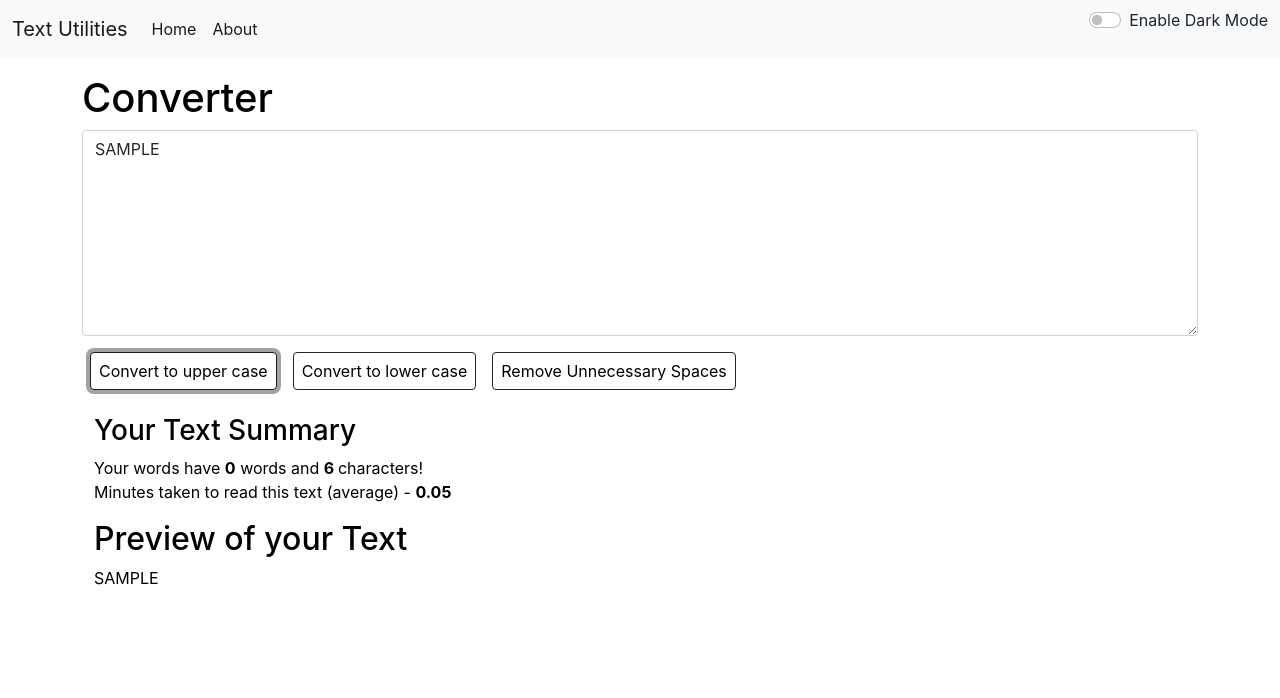
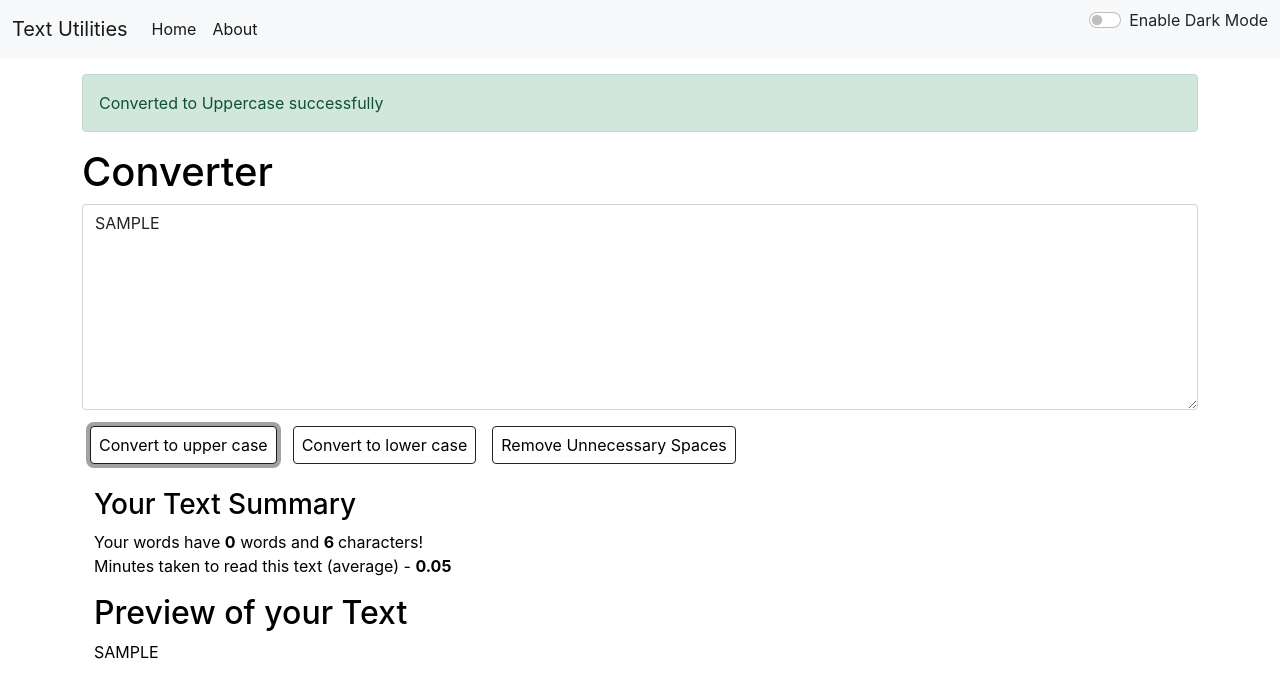
Before and after one commit to Suyash99/Text-Utils-React-, a React (Create React App) app: page / in a window 1280 px wide. Both pictures are taken after typing "Sample" into the empty fields and a click on the button "Convert to upper case". Shown: the top 698 px of the page. Built offline with nearby package versions, Linux system fonts and the light colour scheme.

Commit message:
Feat: Added Alert Msg on button click

```diff
--- /dev/null
+++ b/src/components/RenderAlert.js
@@ -0,0 +1,6 @@
+export default function RenderAlert(props) {
+    return (
+        <div className={`alert alert-` + props.type} role="alert">
+            {props.message}
+        </div>)
+}
--- a/src/components/TextForm.js
+++ b/src/components/TextForm.js
@@ -1,9 +1,13 @@
 import React, { useState } from "react";
 import PropTypes from "prop-types";
+import RenderAlert from "./RenderAlert";
 
 export default function TextForm(props) {
   //Defining States
   const [text, setText] = useState("");
+  const [msg, setMsg] = useState("")
+  const [type, setType] = useState("")
+
 
   //Functions invoked on "onClick" EVENT
   const wordCount = () => {
@@ -31,16 +35,43 @@ export default function TextForm(props) {
         string += `${elements} `;
       }
     });
+    var alertMsg = ""
+    var type = "success"
+    if (!text) {
+      alertMsg = "Please enter the text to be converted!"
+      type = "warning"
+    }
+    else alertMsg = "Cleared Unneccessary Blank Spaces"
+    setMsg(alertMsg)
+    setType(type)
     setText(string);
   };
 
   const toUpperCASE = () => {
     let upperCaseText = text.toUpperCase();
+    var alertMsg = ""
+    var type = "success"
+    if (!text) {
+      alertMsg = "Please enter the text to be converted!"
+      type = "warning"
+    }
+    else alertMsg = "Converted to Uppercase successfully"
+    setMsg(alertMsg)
+    setType(type)
     setText(upperCaseText);
   };
 
   const toLowerCASE = () => {
     let lowerCaseText = text.toLowerCase();
+    var alertMsg = ""
+    var type = "success"
+    if (!text) {
+      alertMsg = "Please enter the text to be converted!"
+      type = "warning"
+    }
+    else alertMsg = "Converted to LowerCase successfully"
+    setMsg(alertMsg)
+    setType(type)
     setText(lowerCaseText);
   };
 
@@ -48,9 +79,22 @@ export default function TextForm(props) {
     setText(event.target.value);
   };
 
+  const renderSuccessMsg = (boolean, text, type) => {
+    if (boolean && !text) {
+      return <RenderAlert message={"Please Enter Text to Convert"} type={"warning"}></RenderAlert>
+    }
+    if (boolean) {
+      return <RenderAlert message={text} type={type}></RenderAlert>
+    }
+    return <></>
+  }
+
   //Main Functional Component
   return (
     <>
+      <div>
+        {renderSuccessMsg(msg ? true : false, msg, type)}
+      </div>
       <div style={toggleMode()}>
         <h1>{props.heading}</h1>
         <div className="mb-3" style={toggleMode()}>
```
Lines whose indentation alone changed are shown as unchanged.
